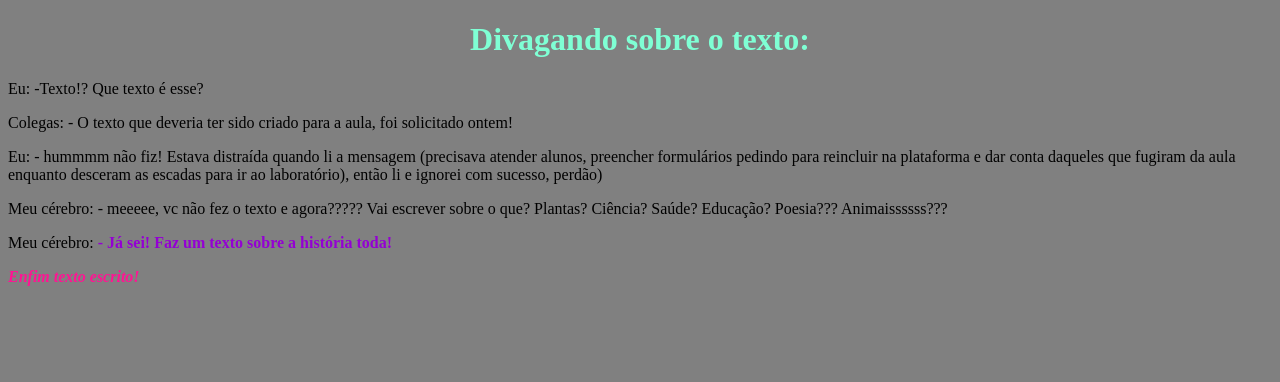
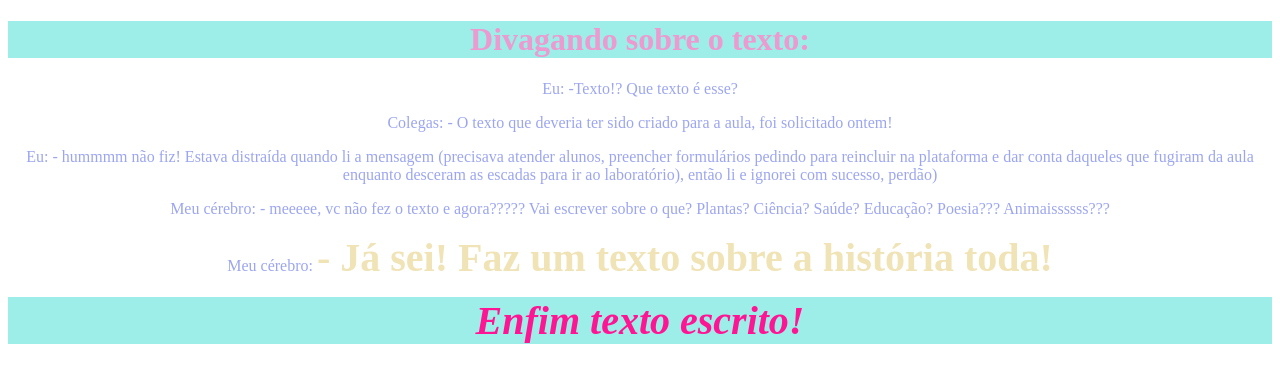
Before and after one commit to LiziBugalski/GEProgramacaoEMTurmaF, a plain HTML site: page index.html in a window 1280 px wide. Drawn offline with Linux system fonts and the light colour scheme; a script that the page names is missing.

Commit message:
Add files via upload

```diff
--- a/index.html
+++ b/index.html
@@ -9,12 +9,28 @@
     <script src='main.js'></script>
 </head>
 <body>
-    <h1>Divagando sobre o texto:</h1>
+    <header>
+<h1>Divagando sobre o texto:</h1>
+
+    </header>
+
+    <main>
+
+
     <p>Eu: -Texto!? Que texto é esse? </p>
     <p>Colegas: - O texto que deveria ter sido criado para a aula, foi solicitado ontem! </p>
    <p> Eu: - hummmm não fiz! Estava distraída quando li a mensagem (precisava atender alunos, preencher formulários pedindo para reincluir na plataforma e dar conta daqueles que fugiram da aula enquanto desceram as escadas para ir ao laboratório), então li e ignorei com sucesso, perdão)</p>
    <p> Meu cérebro: - meeeee, vc não fez o texto e agora????? Vai escrever sobre o que? Plantas? Ciência? Saúde? Educação? Poesia??? Animaissssss??? </p>
 <p> Meu cérebro: <b> - Já sei! Faz um texto sobre a história toda! </b></p>
+
+
+    </main>
+
+    <footer>
 <p> <b> <i> Enfim texto escrito!</i></b></p>
+    </footer>
+
+
+
 </body>
 </html>
--- a/style.css
+++ b/style.css
@@ -1,13 +1,20 @@
-body {background-color: grey;}
+body {text-align: center;}
+
+header,footer {background-color: #9DEDE8;}
 
 h1 {
-    color: aquamarine;
+    color: #ed9ad0;
     text-align: center;
 }
 
+p{
+    color: rgb(156, 166, 240)
+
+}
+
 b{
-    color: darkviolet;
-    font-size: 40 px;
+    color: #F0E3B6;
+    font-size: 40px;
 }
 
 i{ color: deeppink;}
```
